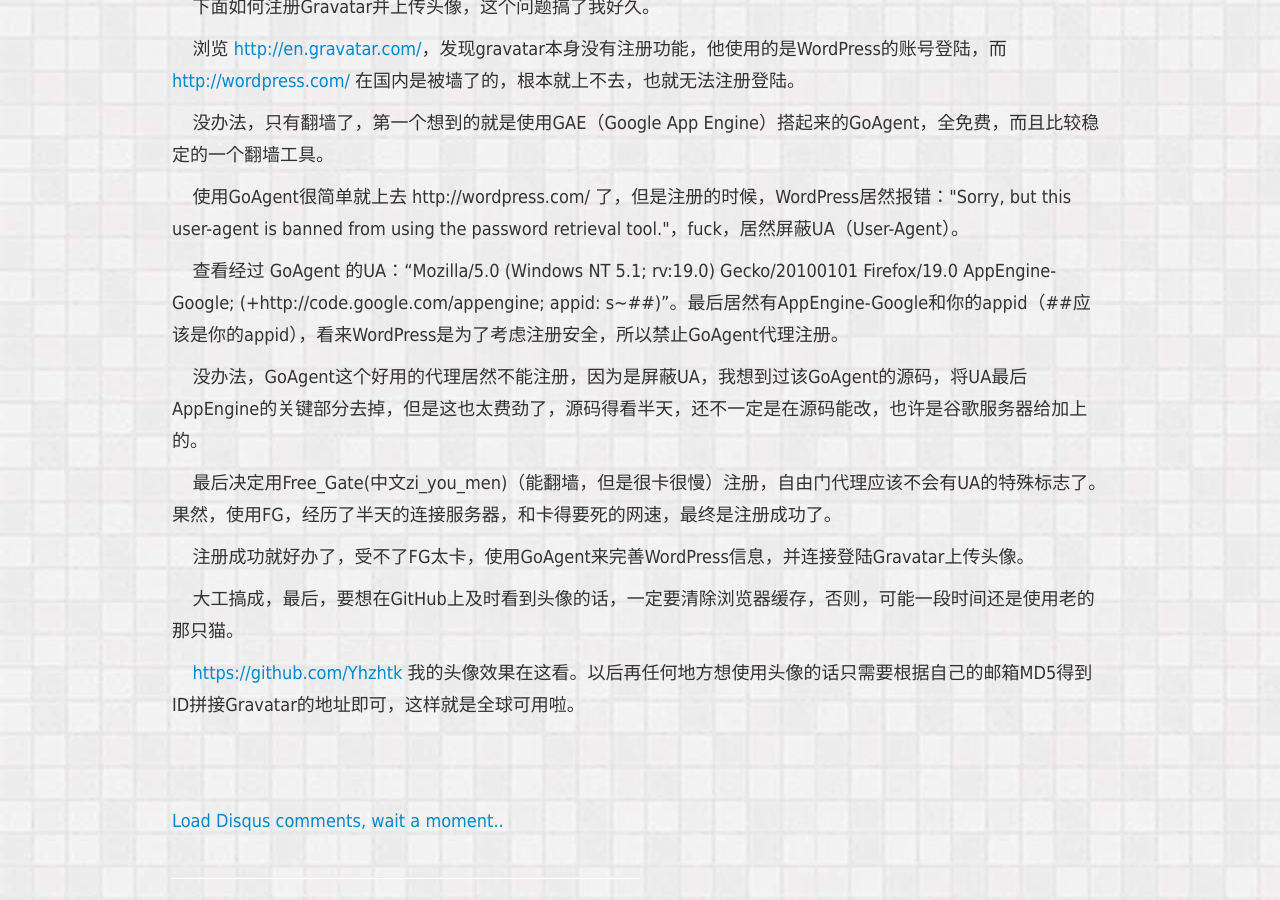
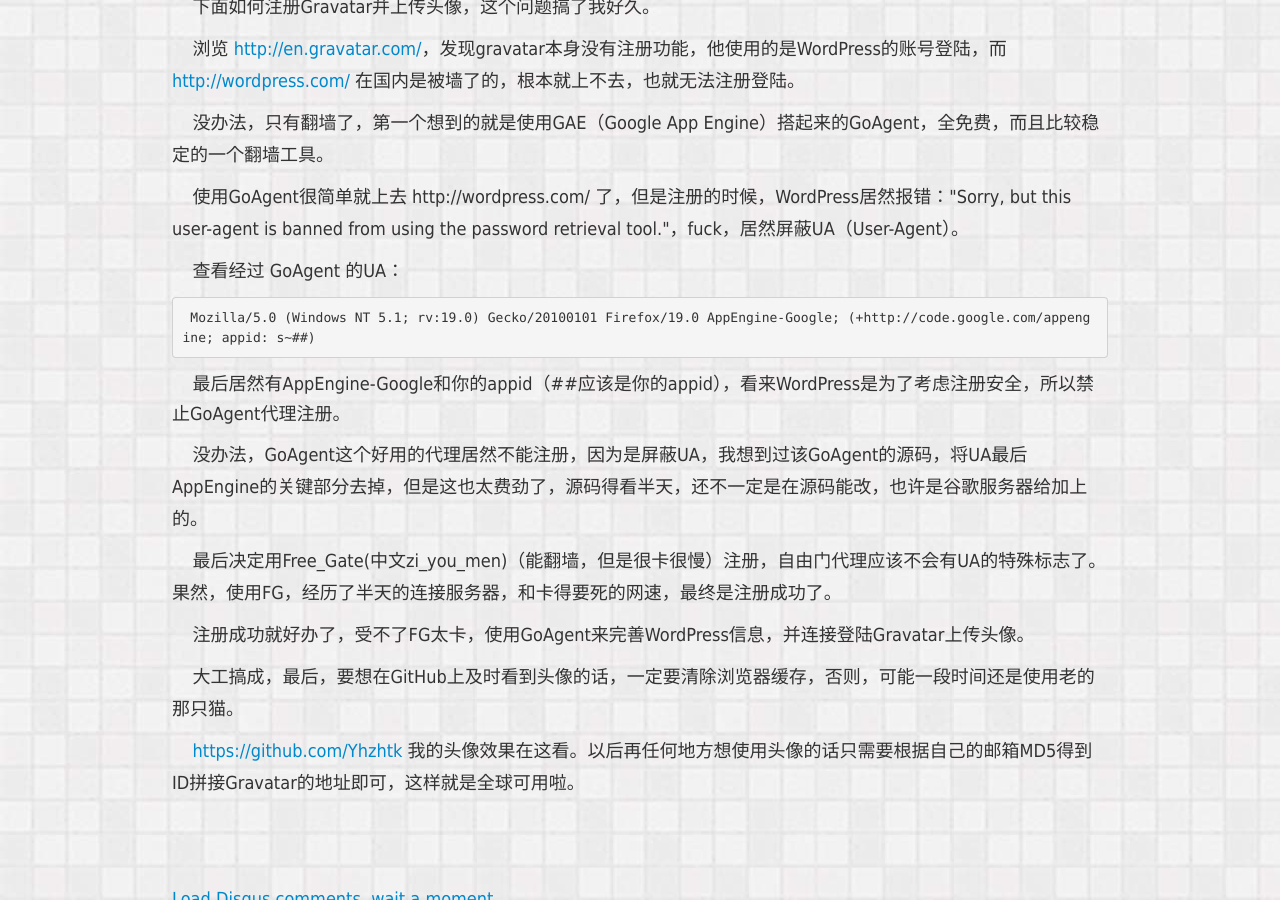
Before and after one commit to Yhzhtk/yhzhtk.github.io, a Jekyll site: the page built from _posts/2013-06-14-1-sign-up-wordpress.html, in a window 1280 px wide and 900 px high, scrolled down 457 px. Built offline with Jekyll 4.4.1, drawn with Linux system fonts in a browser that asks for light colours; comment, search, counter and statistics services are not loaded.

```diff
--- a/_posts/2013-06-14-1-sign-up-wordpress.html
+++ b/_posts/2013-06-14-1-sign-up-wordpress.html
@@ -9,13 +9,17 @@ tag: github gravatar goagent 头像 翻墙
 
 <p>&nbsp;&nbsp; &nbsp;下面如何注册Gravatar并上传头像，这个问题搞了我好久。</p>
 
-<p>&nbsp; &nbsp; 浏览&nbsp;<a href="http://en.gravatar.com/">http://en.gravatar.com/</a>，发现gravatar本身没有注册功能，他使用的是WordPress的账号登陆，而 <a href="http://wordpress.com/">http://wordpress.com/</a> 在国内是被墙了的，根本就上不去，也就无法注册登陆。</p>
+<p>&nbsp; &nbsp; 浏览&nbsp;<a target="_blank" href="http://en.gravatar.com/">http://en.gravatar.com/</a>，发现gravatar本身没有注册功能，他使用的是WordPress的账号登陆，而 <a target="_blank" href="http://wordpress.com/">http://wordpress.com/</a> 在国内是被墙了的，根本就上不去，也就无法注册登陆。</p>
 
 <p>&nbsp;&nbsp; &nbsp;没办法，只有翻墙了，第一个想到的就是使用GAE（Google App Engine）搭起来的GoAgent，全免费，而且比较稳定的一个翻墙工具。</p>
 
 <p>&nbsp;&nbsp; &nbsp;使用GoAgent很简单就上去 http://wordpress.com/ 了，但是注册的时候，WordPress居然报错：&quot;Sorry, but this user-agent is banned from using the password retrieval tool.&quot;，fuck，居然屏蔽UA（User-Agent）。</p>
 
-<p>&nbsp;&nbsp; &nbsp;查看经过 GoAgent 的UA：&ldquo;Mozilla/5.0 (Windows NT 5.1; rv:19.0) Gecko/20100101 Firefox/19.0 AppEngine-Google; (+http://code.google.com/appengine; appid: s~##)&rdquo;。最后居然有AppEngine-Google和你的appid（##应该是你的appid<span style="line-height:1.6em">）</span><span style="line-height:1.6em">，看来WordPress是为了考虑注册安全，所以禁止GoAgent代理注册。</span></p>
+<p>&nbsp;&nbsp; &nbsp;查看经过 GoAgent 的UA：</p>
+
+<pre> Mozilla/5.0 (Windows NT 5.1; rv:19.0) Gecko/20100101 Firefox/19.0 AppEngine-Google; (+http://code.google.com/appengine; appid: s~##)</pre>
+
+<p>&nbsp;&nbsp; &nbsp;最后居然有AppEngine-Google和你的appid（##应该是你的appid<span style="line-height:1.6em">）</span><span style="line-height:1.6em">，看来WordPress是为了考虑注册安全，所以禁止GoAgent代理注册。</span></p>
 
 <p>&nbsp;&nbsp; &nbsp;没办法，GoAgent这个好用的代理居然不能注册，因为是屏蔽UA，我想到过该GoAgent的源码，将UA最后AppEngine的关键部分去掉，但是这也太费劲了，源码得看半天，还不一定是在源码能改，也许是谷歌服务器给加上的。</p>
 
@@ -25,6 +29,6 @@ tag: github gravatar goagent 头像 翻墙
 
 <p>&nbsp;&nbsp; &nbsp;大工搞成，最后，要想在GitHub上及时看到头像的话，一定要清除浏览器缓存，否则，可能一段时间还是使用老的那只猫。</p>
 
-<p>&nbsp; &nbsp;&nbsp;<a href="https://github.com/Yhzhtk">https://github.com/Yhzhtk</a>&nbsp;我的头像效果在这看。以后再任何地方想使用头像的话只需要根据自己的邮箱MD5得到ID拼接Gravatar的地址即可，这样就是全球可用啦。</p>
+<p>&nbsp; &nbsp;&nbsp;<a target="_blank" href="https://github.com/Yhzhtk">https://github.com/Yhzhtk</a>&nbsp;我的头像效果在这看。以后再任何地方想使用头像的话只需要根据自己的邮箱MD5得到ID拼接Gravatar的地址即可，这样就是全球可用啦。</p>
 
 <p>&nbsp;</p>
```
